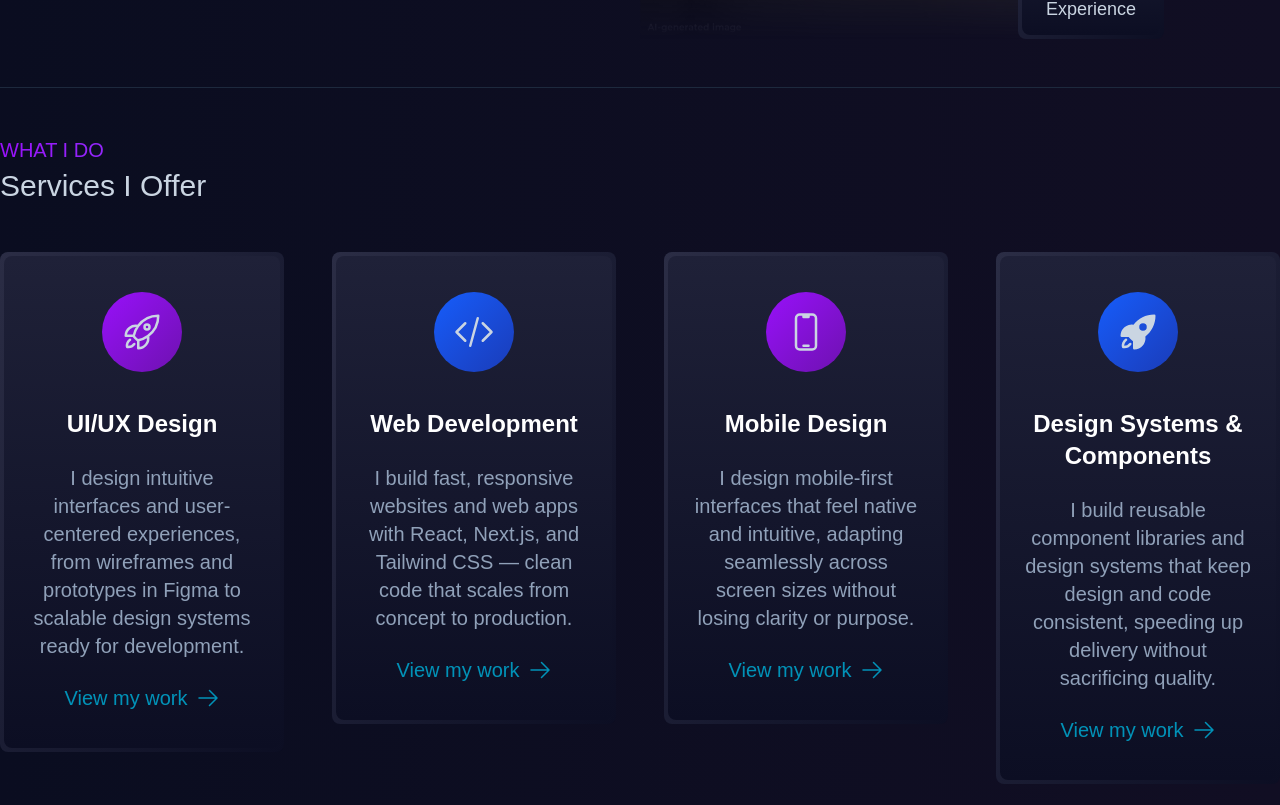
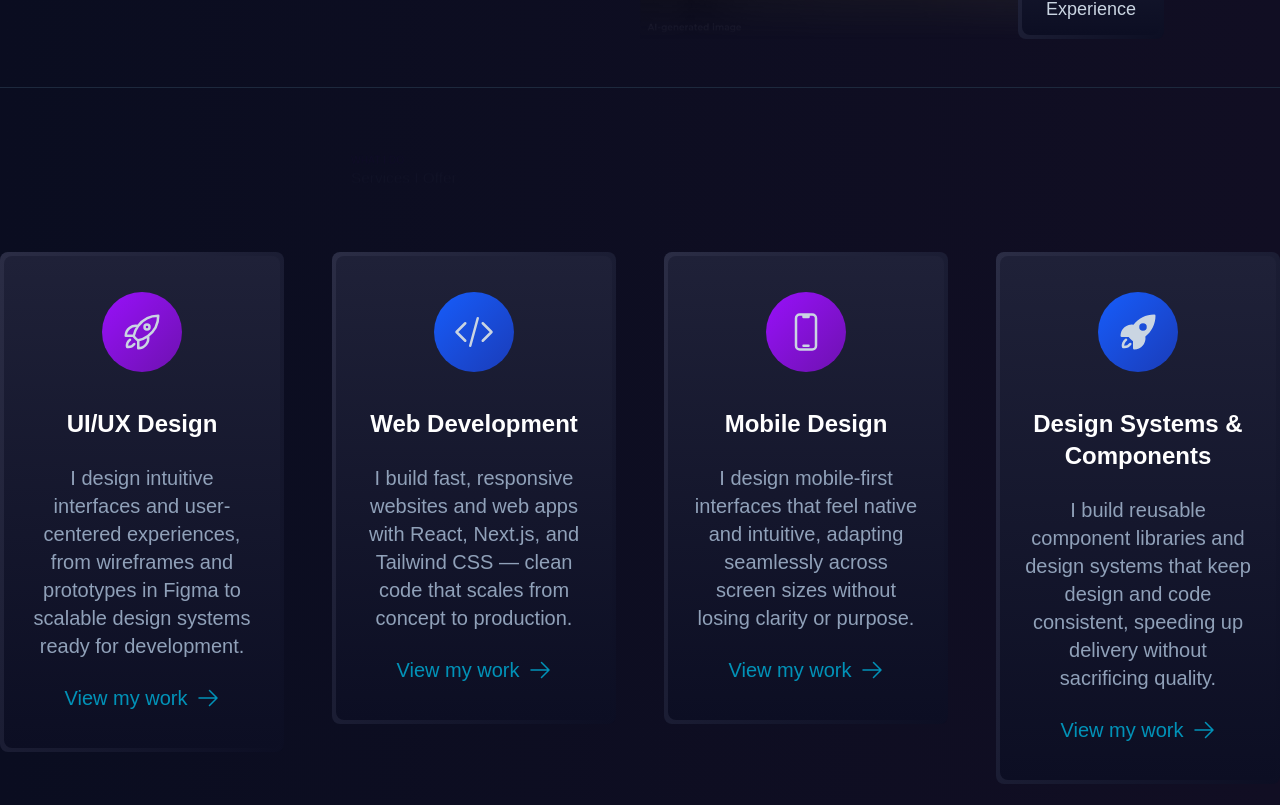
Before and after one commit to edsonfiestas/my-profile, a Next.js app: page /portfolio/landingPage in a window 1280 px wide. Shown: the part 655-1460 px from the top of the page. Built offline with nearby package versions, Linux system fonts and the light colour scheme.

Commit message:
animaciones para la pagina

```diff
--- a/src/app/globals.css
+++ b/src/app/globals.css
@@ -1,36 +1,6 @@
 @import "tailwindcss";
 
-@theme {
-  --animate-fade-in-up: fadeInUp 0.7s ease-out forwards;
-}
-
-@keyframes fadeInUp {
-  from {
-    opacity: 0;
-    transform: translateY(20px);
-  }
-  to {
-    opacity: 1;
-    transform: translateY(0);
-  }
-}
-
-.mask-fade-edges {
-  -webkit-mask-image: linear-gradient(
-    to bottom,
-    black 0%,
-    black 75%,
-    transparent 100%
-  );
-  mask-image: linear-gradient(
-    to bottom,
-    black 0%,
-    black 75%,
-    transparent 100%
-  );
-}
-
-
+/**/
 @custom-variant dark (&:where(.dark, .dark *));
 
 :root {
@@ -54,7 +24,75 @@ button {
   -webkit-appearance: none;
 }
 
-/* Animations */
+
+/* Animation banner landingPage*/
+@theme {
+  --animate-fade-in-up: fadeInUp 0.7s ease-out forwards;
+}
+
+@keyframes fadeInUp {
+  from {
+    opacity: 0;
+    transform: translateY(20px);
+  }
+  to {
+    opacity: 1;
+    transform: translateY(0);
+  }
+}
+/* Transparencia Imagenes landingPage*/
+.mask-fade-edges {
+  -webkit-mask-image: linear-gradient(
+    to bottom,
+    black 0%,
+    black 75%,
+    transparent 100%
+  );
+  mask-image: linear-gradient(
+    to bottom,
+    black 0%,
+    black 75%,
+    transparent 100%
+  );
+}
+
+/* Animations scroll boxes landingPage */
+.box-fade-up {
+  animation: fadeUp linear;
+  animation-timeline: view();
+  animation-range: entry 0% cover 40%;
+}
+
+@keyframes fadeUp {
+  from {
+    opacity: 0;
+    transform: translateY(40px) scale(0.5);
+  }
+  to {
+    opacity: 1;
+    transform: translateY(0) scale(1);
+  }
+}
+
+/* Animations scroll titles landingPage */
+.title-fade-up {
+  animation: fadeUp linear;
+  animation-timeline: view();
+  animation-range: entry 0% cover 40%;
+}
+
+@keyframes fadeUp {
+  from {
+    opacity: 0;
+    transform: translateX(40px) scale(0.5);
+  }
+  to {
+    opacity: 1;
+    transform: translateX(0) scale(1);
+  }
+}
+
+/* Animations Ecommerce*/
 @keyframes fadeIn {
   from { opacity: 0; }
   to { opacity: 1; }
@@ -85,6 +123,21 @@ button {
 
 .animate-skill-in {
   animation: skillSlideIn 0.3s ease-out both;
+}
+
+/* Carrusel header only text */
+.carrusel-top {
+  overflow: hidden;
+  white-space: nowrap;
+  width: 100%;
+  display: flex;
+}
+
+.carrusel-track {
+  display: flex;
+  gap: 3rem;
+  width: max-content;
+  animation: scroll 60s linear infinite;
 }
 
 /* Custom scrollbar */
@@ -122,9 +175,7 @@ button {
   background: #94a3b8;
 }
 
-
-
-
+/* Colores Primarios de Ecommerce*/
 .bg-primary-color {
   background-color: #EF2300;
 }
@@ -244,17 +295,3 @@ button {
   border-color: rgba(249, 250, 234, 1);
   transition: border-color 0.1s ease-in;
 }
-
-.carrusel-top {
-  overflow: hidden;
-  white-space: nowrap;
-  width: 100%;
-  display: flex;
-}
-
-.carrusel-track {
-  display: flex;
-  gap: 3rem;
-  width: max-content;
-  animation: scroll 60s linear infinite;
-}
--- a/src/components/ProjectsLanding.tsx
+++ b/src/components/ProjectsLanding.tsx
@@ -7,7 +7,7 @@ export default function ProjectsLanding() {
   return (
     <div className="w-full py-12">
       <div className="px-6 xl:px-0 w-full max-w-[1440px] mx-auto relative grid grid-cols-4 gap-12">
-        <div className="col-span-4 flex flex-col gap-1">
+        <div className="title-fade-up col-span-4 flex flex-col gap-1">
           <span className="opacity-0 animate-fade-in-up [animation-delay:0ms] text-xl uppercase bg-gradient-to-r from-purple-600 to-blue-500 bg-clip-text text-transparent">
             My Work
           </span>
@@ -15,7 +15,7 @@ export default function ProjectsLanding() {
             Projects I've Worked On
           </h3>
         </div>
-        <div className="col-span-4 md:col-span-2 lg:col-span-1 flex flex-col gap-3">
+        <div className="box-fade-up col-span-4 md:col-span-2 lg:col-span-1 flex flex-col gap-3">
           <a
             href="/portfolio/dashboard"
             target="_blank"
@@ -45,7 +45,7 @@ export default function ProjectsLanding() {
           </a>
           <p className="text-slate-400">UI/UX Design</p>
         </div>
-        <div className="col-span-4 md:col-span-2 lg:col-span-1 flex flex-col gap-3">
+        <div className="box-fade-up col-span-4 md:col-span-2 lg:col-span-1 flex flex-col gap-3">
           <a
             href="/portfolio/dashboard"
             target="_blank"
@@ -75,8 +75,7 @@ export default function ProjectsLanding() {
           </a>
           <p className="text-slate-400">UI/UX Design</p>
         </div>
-
-        <div className="col-span-4 md:col-span-2 lg:col-span-1 flex flex-col gap-3">
+        <div className="box-fade-up col-span-4 md:col-span-2 lg:col-span-1 flex flex-col gap-3">
           <a
             href="/portfolio/dashboard"
             target="_blank"
@@ -106,8 +105,7 @@ export default function ProjectsLanding() {
           </a>
           <p className="text-slate-400">UI/UX Design</p>
         </div>
-
-        <div className="col-span-4 md:col-span-2 lg:col-span-1 flex flex-col gap-3">
+        <div className="box-fade-up col-span-4 md:col-span-2 lg:col-span-1 flex flex-col gap-3">
           <a
             href="/portfolio/dashboard"
             target="_blank"
--- a/src/components/ServicesLanding.tsx
+++ b/src/components/ServicesLanding.tsx
@@ -7,7 +7,7 @@ export default function ServicesLanding() {
   return (
     <div className="w-full border-t border-slate-800 py-12">
       <div className="px-6 xl:px-0 w-full max-w-[1440px] mx-auto relative grid grid-cols-4 gap-12">
-        <div className="col-span-4 flex flex-col gap-1">
+        <div className="title-fade-up col-span-4 flex flex-col gap-1">
           <span className="opacity-0 animate-fade-in-up [animation-delay:0ms] text-xl uppercase bg-gradient-to-r from-purple-600 to-blue-500 bg-clip-text text-transparent">
             What i do
           </span>
@@ -15,7 +15,7 @@ export default function ServicesLanding() {
             Services I Offer
           </h3>
         </div>
-        <div className="col-span-4 md:col-span-2 lg:col-span-1">
+        <div className="box-fade-up col-span-4 md:col-span-2 lg:col-span-1">
           <div className="rounded-lg p-[4px] bg-linear-to-br from-[#2B2D45] to-[#0C0E23]">
             <div className="flex flex-col justify-center gap-6 text-lg rounded-lg px-6 py-9 bg-linear-to-b from-[#1F2138] to-[#0C0E23] text-center">
               <figure className="h-20 w-20 mb-3 mx-auto rounded-full flex justify-center items-center bg-linear-to-tl from-purple-800 to-purple-600 text-slate-300">
@@ -63,7 +63,7 @@ export default function ServicesLanding() {
             </div>
           </div>
         </div>
-        <div className="col-span-4 md:col-span-2 lg:col-span-1">
+        <div className="box-fade-up col-span-4 md:col-span-2 lg:col-span-1">
           <div className="rounded-lg p-[4px] bg-linear-to-br from-[#2B2D45] to-[#0C0E23]">
             <div className="flex flex-col justify-center gap-6 text-lg rounded-lg px-6 py-9 bg-linear-to-b from-[#1F2138] to-[#0C0E23] text-center">
               <figure className="h-20 w-20 mb-3 mx-auto rounded-full flex justify-center items-center bg-linear-to-tl from-blue-800 to-blue-600 text-slate-300">
@@ -111,7 +111,7 @@ export default function ServicesLanding() {
             </div>
           </div>
         </div>
-        <div className="col-span-4 md:col-span-2 lg:col-span-1">
+        <div className="box-fade-up col-span-4 md:col-span-2 lg:col-span-1">
           <div className="rounded-lg p-[4px] bg-linear-to-br from-[#2B2D45] to-[#0C0E23]">
             <div className="flex flex-col justify-center gap-6 text-lg rounded-lg px-6 py-9 bg-linear-to-b from-[#1F2138] to-[#0C0E23] text-center">
               <figure className="h-20 w-20 mb-3 mx-auto rounded-full flex justify-center items-center bg-linear-to-tl from-purple-800 to-purple-600 text-slate-300">
@@ -159,7 +159,7 @@ export default function ServicesLanding() {
             </div>
           </div>
         </div>
-        <div className="col-span-4 md:col-span-2 lg:col-span-1">
+        <div className="box-fade-up col-span-4 md:col-span-2 lg:col-span-1">
           <div className="rounded-lg p-[4px] bg-linear-to-br from-[#2B2D45] to-[#0C0E23]">
             <div className="flex flex-col justify-center gap-6 text-lg rounded-lg px-6 py-9 bg-linear-to-b from-[#1F2138] to-[#0C0E23] text-center">
               <figure className="h-20 w-20 mb-3 mx-auto rounded-full flex justify-center items-center bg-linear-to-tl from-blue-800 to-blue-600 text-slate-300">
```
